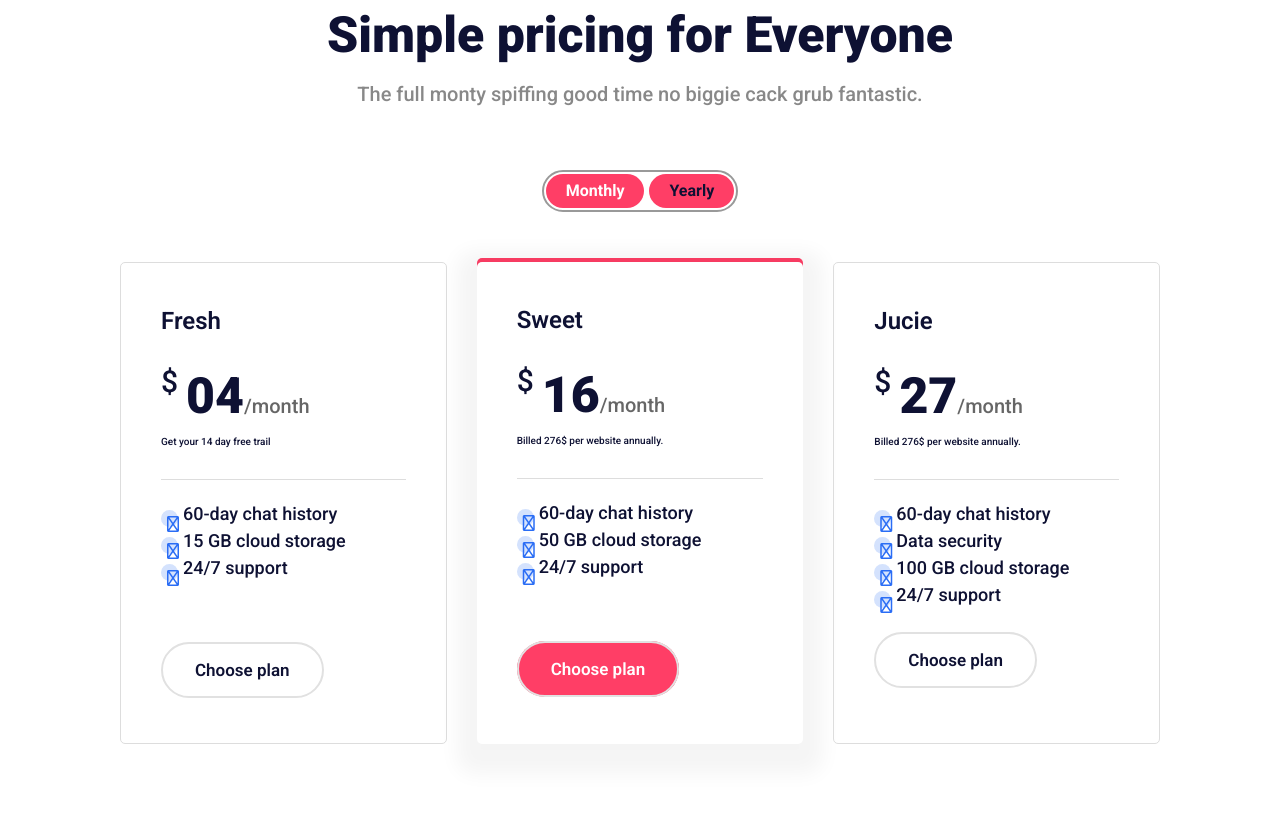
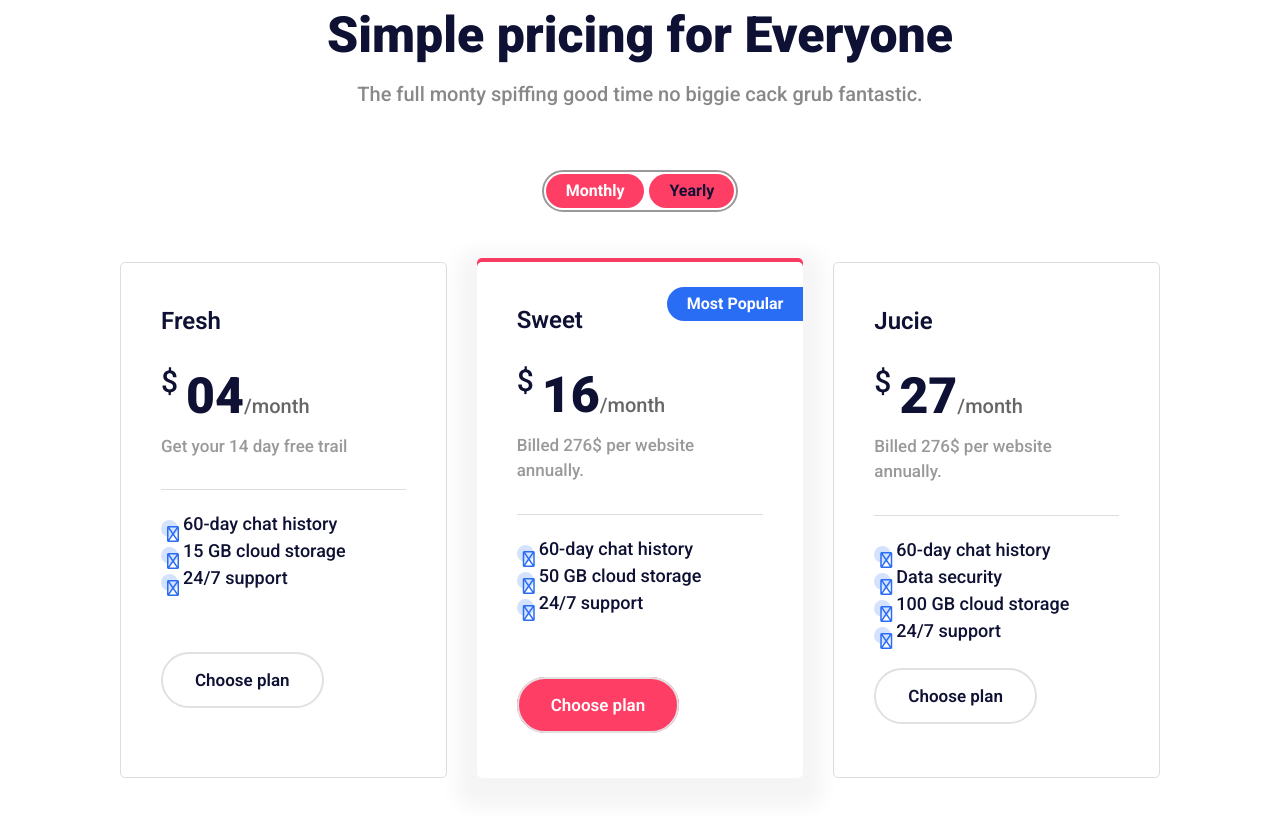
Before and after one commit to Aamerov/aamerov-appie, a plain HTML site: page index.html in a window 1280 px wide. Shown: the part 6059-6875 px from the top of the page. Drawn offline with nearby package versions, Linux system fonts and the light colour scheme.

Commit message:
Added Most Popular badge with adjusted text line

```diff
--- a/css/styles.css
+++ b/css/styles.css
@@ -821,6 +821,19 @@ a:visited {
 .plan:nth-child(2) {
   border: none;
   box-shadow: 0rem 1rem 2rem 2rem rgba(0, 0, 0, 0.045), 0rem -0.4rem #ff3e66;
+  position: relative;
+}
+.plan:nth-child(2)::after {
+  content: "Most Popular";
+  position: absolute;
+  border-radius: 3rem 0 0 3rem;
+  top: 5%;
+  right: 0%;
+  font-size: 1.6rem;
+  font-weight: 700;
+  color: #fff;
+  background-color: #2a6df5;
+  padding: 0.5rem 2rem;
 }
 .plan-info {
   border-bottom: 1px solid #ddd;
@@ -857,6 +870,12 @@ a:visited {
   font-size: 2rem;
   font-weight: 500;
   color: #666;
+}
+
+.plan-text {
+  font-size: 1.7rem;
+  font-weight: 500;
+  color: #999;
 }
 
 .plan-pros {
```
